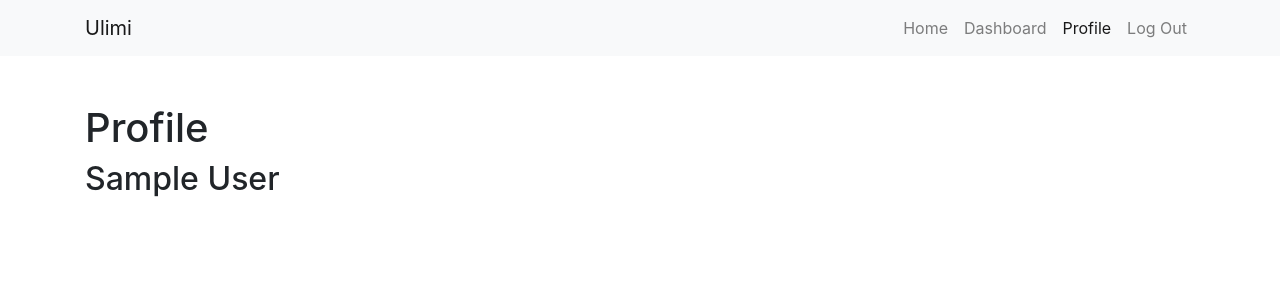
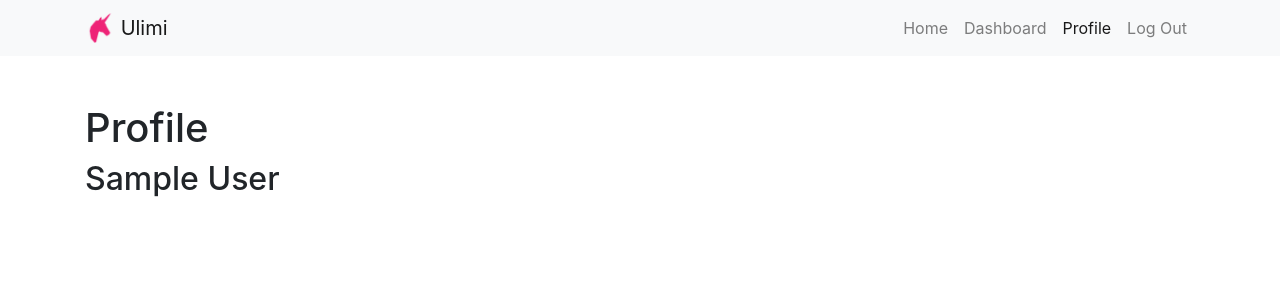
Before and after one commit to comp523-jarvis/timetracker-web, a Django app: page /account/profile/ in a window 1280 px wide. Shown: the top 300 px of the page. Run offline with Django 3.2, Linux system fonts and the light colour scheme; the visitor is signed in with stand-in values (Sample User, id 1); some libraries are stand-ins or nearby versions.

Commit message:
Add Ulimi icon.
[ci skip]

```diff
--- a/timetracker/templates/base.html
+++ b/timetracker/templates/base.html
@@ -9,13 +9,18 @@
 
     <link rel="stylesheet" href="https://maxcdn.bootstrapcdn.com/bootstrap/4.0.0/css/bootstrap.min.css" integrity="sha384-Gn5384xqQ1aoWXA+058RXPxPg6fy4IWvTNh0E263XmFcJlSAwiGgFAW/dAiS6JXm" crossorigin="anonymous">
     <link rel="stylesheet" href="{% static 'css/styles.css' %}">
+
+    <link rel="icon" href="{% static 'images/icon.png' %}">
   </head>
 
   <body>
     <header>
       <nav class="navbar navbar-expand-md navbar-light bg-light">
         <div class="container">
-          <a class="navbar-brand" href="{% url 'home' %}">Ulimi</a>
+          <a class="navbar-brand" href="{% url 'home' %}">
+            <img alt="Ulimi Icon" class="d-inline-block align-top" height="30" src="{% static 'images/icon.png' %}" width="30">
+            Ulimi
+          </a>
           <button class="navbar-toggler" type="button" data-toggle="collapse" data-target="#navbarContent" aria-controls="navbarSupportedContent" aria-expanded="false" aria-label="Toggle navigation">
             <span class="navbar-toggler-icon"></span>
           </button>
```
Also changed, not shown: timetracker/static/images/icon.png (added).
